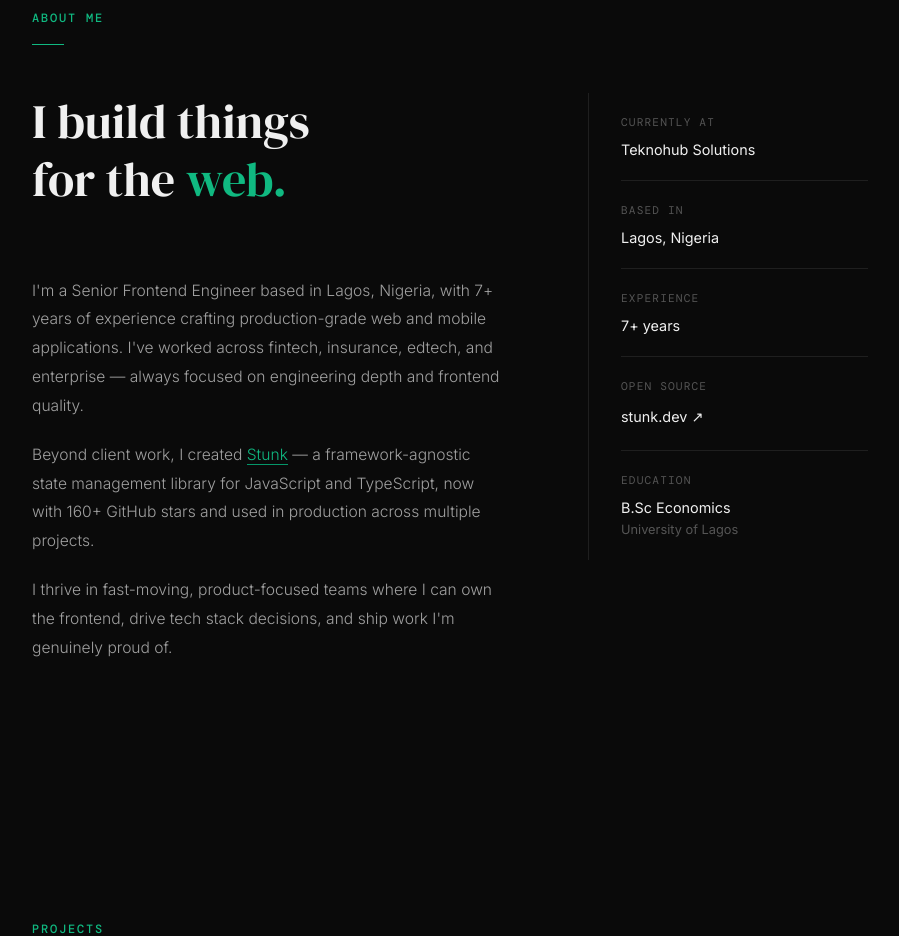
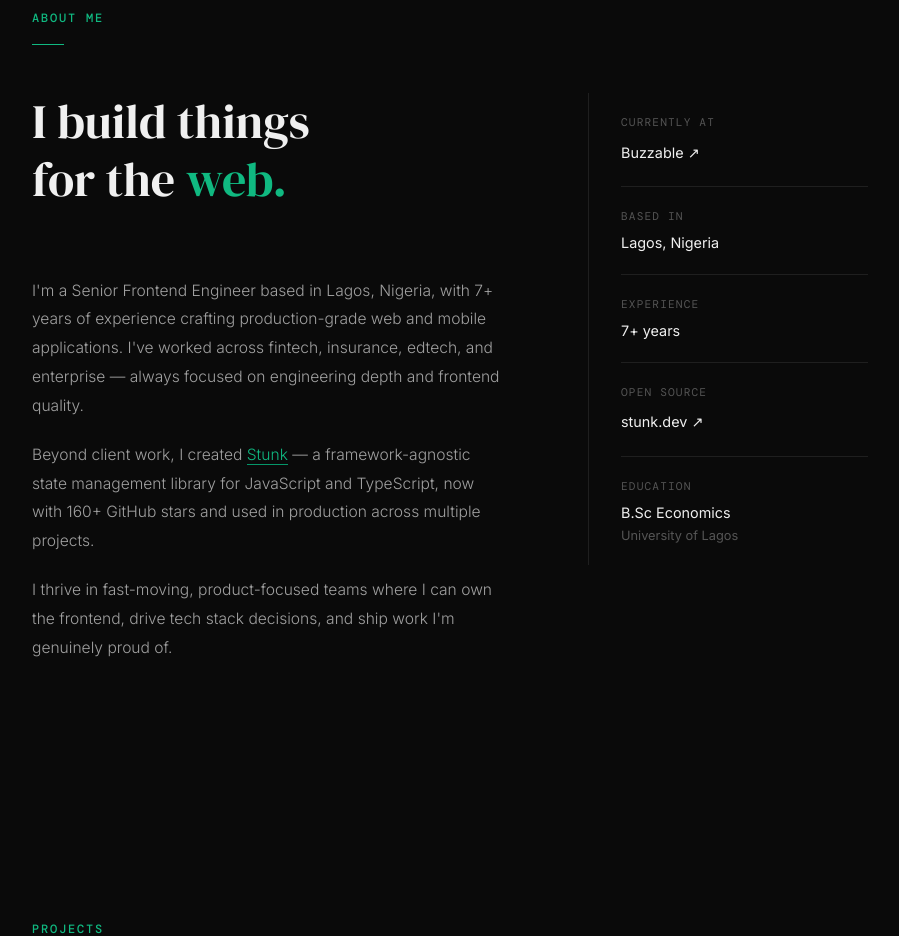
Before and after one commit to I-am-abdulazeez/abdulazeez, a Nuxt app: page / in a window 1280 px wide. Shown: the part 820-1756 px from the top of the page, without its empty margins (190-1089 px from the left). Built offline with nearby package versions, Linux system fonts and the light colour scheme.

Commit message:
feat: update portfolio with Buzzable as current role

```diff
--- a/app/components/AboutSection.vue
+++ b/app/components/AboutSection.vue
@@ -38,7 +38,13 @@
         <div class="about__meta">
           <div class="about__card">
             <p class="about__card-label">currently at</p>
-            <p class="about__card-value">Teknohub Solutions</p>
+            <a
+              href="https://buzzable.app"
+              target="_blank"
+              class="about__card-value accent"
+            >
+              Buzzable ↗
+            </a>
           </div>
 
           <div class="about__card">
```
